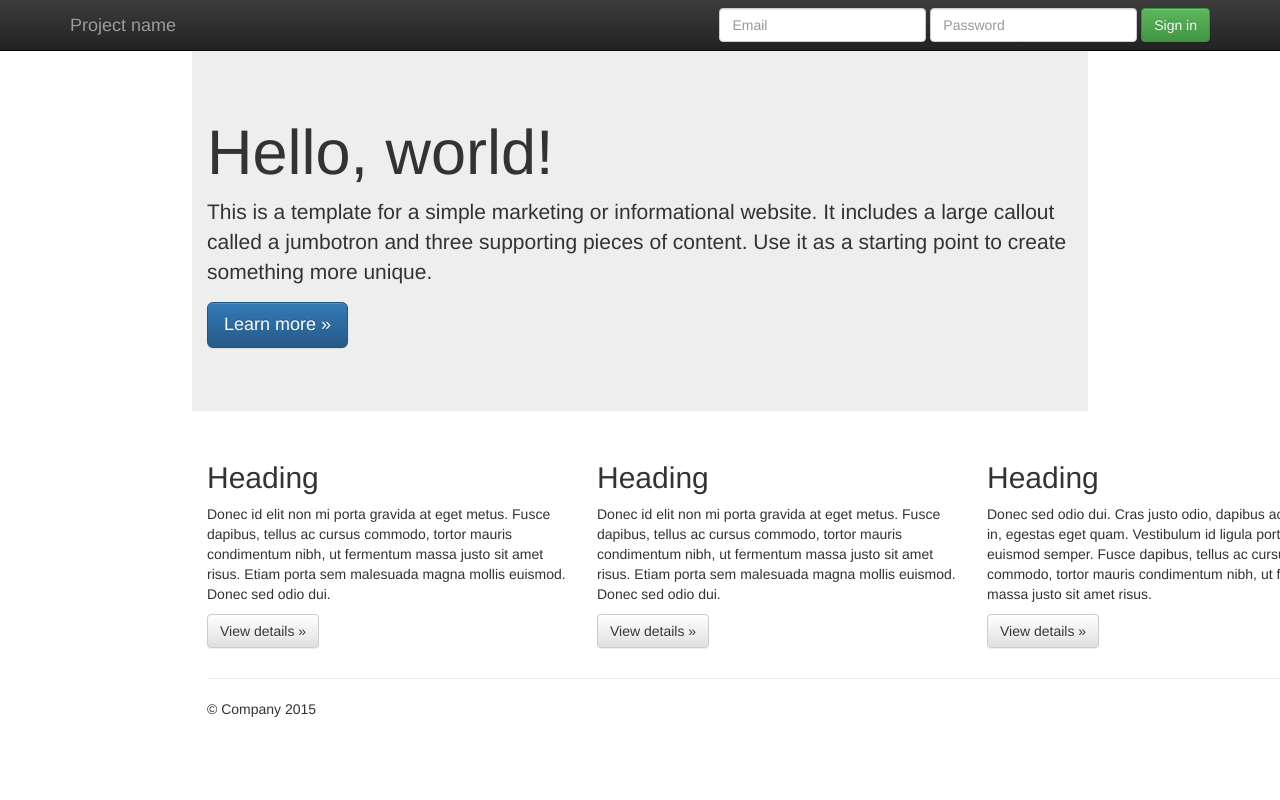
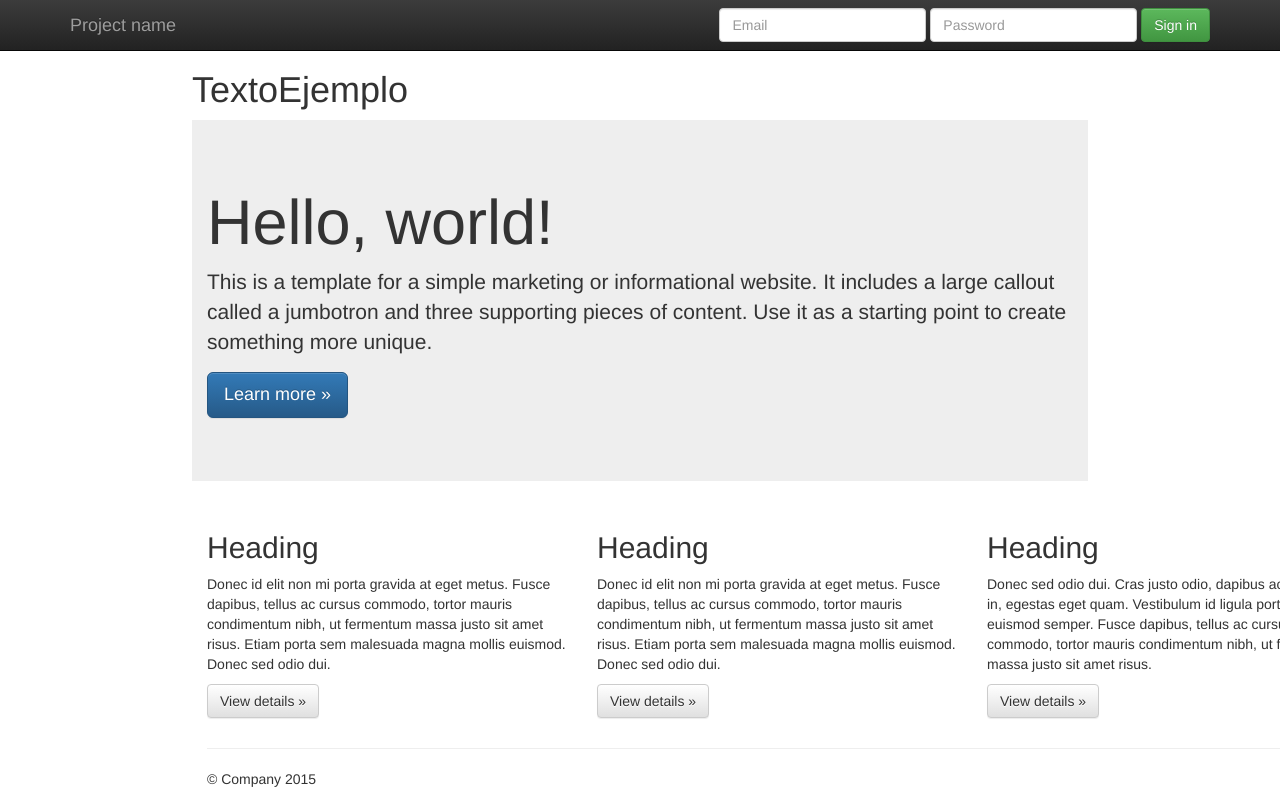
Before and after one commit to AlexisDAW1/EdAlexis, a plain HTML site: page index.html in a window 1280 px wide. Shown: the top 800 px of the page. Drawn offline with nearby package versions, Linux system fonts and the light colour scheme.

Commit message:
Ampliando el titulo

```diff
--- a/index.html
+++ b/index.html
@@ -7,6 +7,7 @@
         <meta charset="utf-8">
         <meta http-equiv="X-UA-Compatible" content="IE=edge,chrome=1">
         <title>Proyecto p04</title>
+        <h1>TextoEjemplo</h1>
         <meta name="description" content="">
         <meta name="viewport" content="width=device-width, initial-scale=1">
         <link rel="apple-touch-icon" href="apple-touch-icon.png">
```
